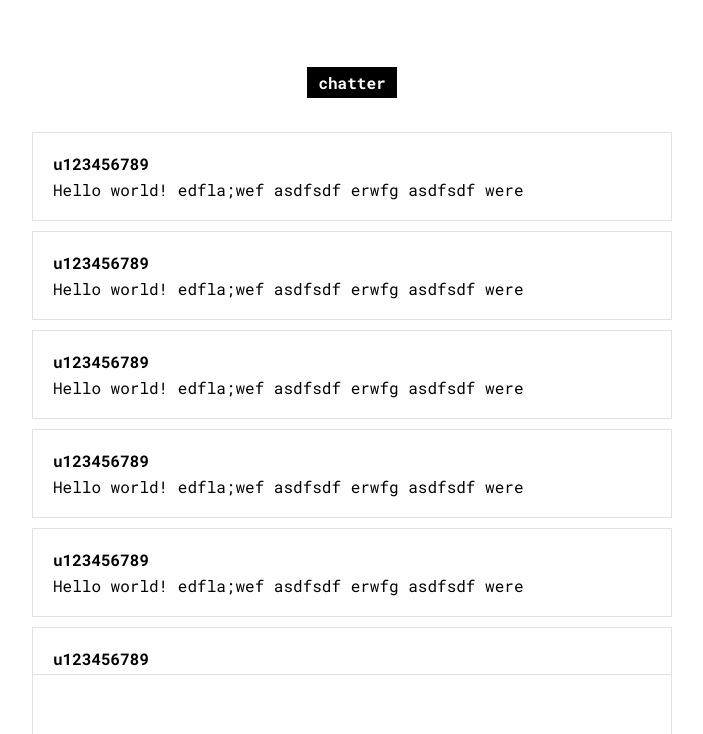
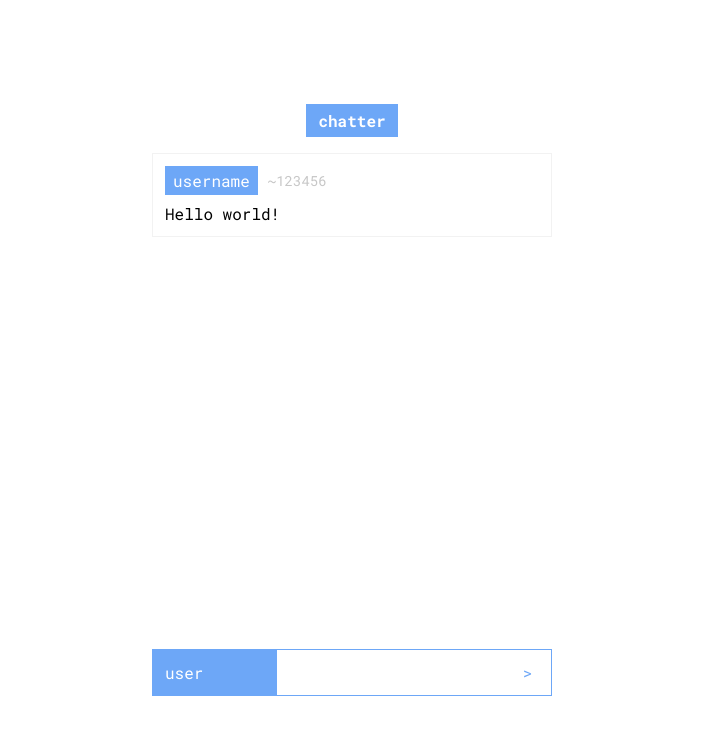
Before and after one commit to kyborq/websocket-chat, a React app: page / in a window 1280 px wide. Shown: the top 734 px of the page, without its empty margins (288-991 px from the left). Built offline with nearby package versions, Linux system fonts and the light colour scheme.

Commit message:
Added new design

```diff
--- a/src/App.js
+++ b/src/App.js
@@ -11,7 +11,6 @@ export default function App() {
     <Router>
       <Switch>
         <Route exact path="/" component={HomePage} />
-        <Route exact path="/chat" component={ChatPage} />
       </Switch>
     </Router>
   );
--- a/src/components/Chat/Chat.css
+++ b/src/components/Chat/Chat.css
@@ -1,4 +1,4 @@
-.chat {
+/* .chat {
   width: 640px;
   margin: auto;
   flex: 1;
@@ -11,21 +11,7 @@
   overflow: auto;
 }
 
-.chat-form {
-  border: 1px solid #e2e2e2;
-  border-bottom: 0;
-  padding-bottom: 64px;
-}
 
-.chat-field {
-  box-sizing: border-box;
-  width: 100%;
-  border: none;
-  outline: none;
-  font-size: 16px;
-  font-family: "Roboto Mono", monospace;
-  padding: 20px;
-}
 
 .chat-message {
   display: flex;
@@ -43,4 +29,71 @@
 
 .chat-message-text {
   margin: 0;
+} */
+
+.chat {
+  width: 400px;
 }
+
+.chat-view {
+  height: 480px;
+  margin: 16px 0;
+}
+
+.chat-form {
+  border: 1px solid #6da7f7;
+  display: flex;
+}
+
+.chat-field {
+  border: none;
+  outline: none;
+  font-size: 16px;
+  font-family: "Roboto Mono", monospace;
+  padding: 12px;
+}
+
+.short-field {
+  width: 100px;
+  background-color: #6da7f7;
+  color: #fff;
+}
+
+.chat-message {
+  margin-bottom: 16px;
+  padding: 12px;
+  border: 1px solid #f2f2f2;
+}
+
+.message-info {
+  display: flex;
+  margin-bottom: 8px;
+}
+
+.chat-message-author {
+  background-color: #6da7f7;
+  color: #fff;
+  padding: 4px 8px;
+}
+
+.chat-message-id {
+  font-size: 14px;
+  color: #c7c7c7;
+  padding: 5px 10px;
+}
+
+.chat-send-button {
+  border: none;
+  outline: none;
+  font-size: 16px;
+  font-family: "Roboto Mono", monospace;
+  background: none;
+  width: 39px;
+  cursor: pointer;
+  color: #6da7f7;
+}
+
+.chat-send-button:active {
+  color: #fff;
+  background-color: #6da7f7;
+}
--- a/src/components/Chat/Chat.jsx
+++ b/src/components/Chat/Chat.jsx
@@ -1,4 +1,4 @@
-import React from "react";
+import React, { useState } from "react";
 
 import "./Chat.css";
 
@@ -6,46 +6,7 @@ export function Chat() {
   return (
     <div className="chat">
       <ChatView>
-        <ChatMessage
-          author="u123456789"
-          message="Hello world! edfla;wef asdfsdf erwfg asdfsdf were"
-        />
-        <ChatMessage
-          author="u123456789"
-          message="Hello world! edfla;wef asdfsdf erwfg asdfsdf were"
-        />
-        <ChatMessage
-          author="u123456789"
-          message="Hello world! edfla;wef asdfsdf erwfg asdfsdf were"
-        />
-        <ChatMessage
-          author="u123456789"
-          message="Hello world! edfla;wef asdfsdf erwfg asdfsdf were"
-        />
-        <ChatMessage
-          author="u123456789"
-          message="Hello world! edfla;wef asdfsdf erwfg asdfsdf were"
-        />
-        <ChatMessage
-          author="u123456789"
-          message="Hello world! edfla;wef asdfsdf erwfg asdfsdf were"
-        />
-        <ChatMessage
-          author="u123456789"
-          message="Hello world! edfla;wef asdfsdf erwfg asdfsdf were"
-        />
-        <ChatMessage
-          author="u123456789"
-          message="Hello world! edfla;wef asdfsdf erwfg asdfsdf were"
-        />
-        <ChatMessage
-          author="u123456789"
-          message="Hello world! edfla;wef asdfsdf erwfg asdfsdf were"
-        />
-        <ChatMessage
-          author="u123456789"
-          message="Hello world! edfla;wef asdfsdf erwfg asdfsdf were"
-        />
+        <ChatMessage id="123456" author="username" message="Hello world!" />
       </ChatView>
       <ChatForm />
     </div>
@@ -57,18 +18,40 @@ export function ChatView({ children }) {
 }
 
 export function ChatForm() {
+  const [author, setAuthor] = useState("user");
+  const [message, setMessage] = useState("");
+
   return (
-    <label className="chat-form">
-      <input type="text" className="chat-field" />
-    </label>
+    <div className="chat-form">
+      <input
+        type="text"
+        className="chat-field short-field"
+        value={author}
+        onChange={(e) => {
+          setAuthor(e.target.value);
+        }}
+      />
+      <input
+        type="text"
+        className="chat-field"
+        value={message}
+        onChange={(e) => {
+          setMessage(e.target.value);
+        }}
+      />
+      <button className="chat-send-button">{">"}</button>
+    </div>
   );
 }
 
-export function ChatMessage({ author, message }) {
+export function ChatMessage({ id, author, message }) {
   return (
     <div className="chat-message">
-      <span className="chat-message-author">{author}</span>
-      <p className="chat-message-text">{message}</p>
+      <div className="message-info">
+        <span className="chat-message-author">{author}</span>
+        <span className="chat-message-id">{`~${id}`}</span>
+      </div>
+      <div className="chat-message-text">{message}</div>
     </div>
   );
 }
--- a/src/components/Logo/Logo.css
+++ b/src/components/Logo/Logo.css
@@ -1,10 +1,19 @@
 .app-logo {
+  user-select: none;
+  display: flex;
+  border: 1px solid #6da7f7;
+}
+
+.logo-text {
   font-size: 16px;
   margin: 0;
   font-weight: bold;
   color: white;
   text-transform: lowercase;
-  background-color: #000000;
+  background-color: #6da7f7;
   padding: 5px 11px;
-  user-select: none;
 }
+
+.logo-address {
+  padding: 4px 10px;
+}
--- a/src/components/Logo/Logo.jsx
+++ b/src/components/Logo/Logo.jsx
@@ -2,6 +2,11 @@ import React from "react";
 
 import "./Logo.css";
 
-export function Logo({ text }) {
-  return <h1 className="app-logo">{text}</h1>;
+export function Logo({ text, room }) {
+  return (
+    <div className="app-logo">
+      <h1 className="logo-text">{text}</h1>
+      {room && <span className="logo-address">{room}</span>}
+    </div>
+  );
 }
--- a/src/components/Page.css
+++ b/src/components/Page.css
@@ -4,6 +4,6 @@
   height: 100vh;
   display: flex;
   flex-direction: column;
-  /* justify-content: center; */
-  /* align-items: center; */
+  justify-content: center;
+  align-items: center;
 }
--- a/src/pages/HomePage.jsx
+++ b/src/pages/HomePage.jsx
@@ -1,13 +1,13 @@
 import React from "react";
 
 import { Page } from "../components/Page";
-import { Header } from "../components/Header/Header";
+import { Logo } from "../components/Logo/Logo";
 import { Chat } from "../components/Chat/Chat";
 
 export function HomePage() {
   return (
     <Page>
-      <Header />
+      <Logo text="chatter" />
       <Chat />
     </Page>
   );
```
